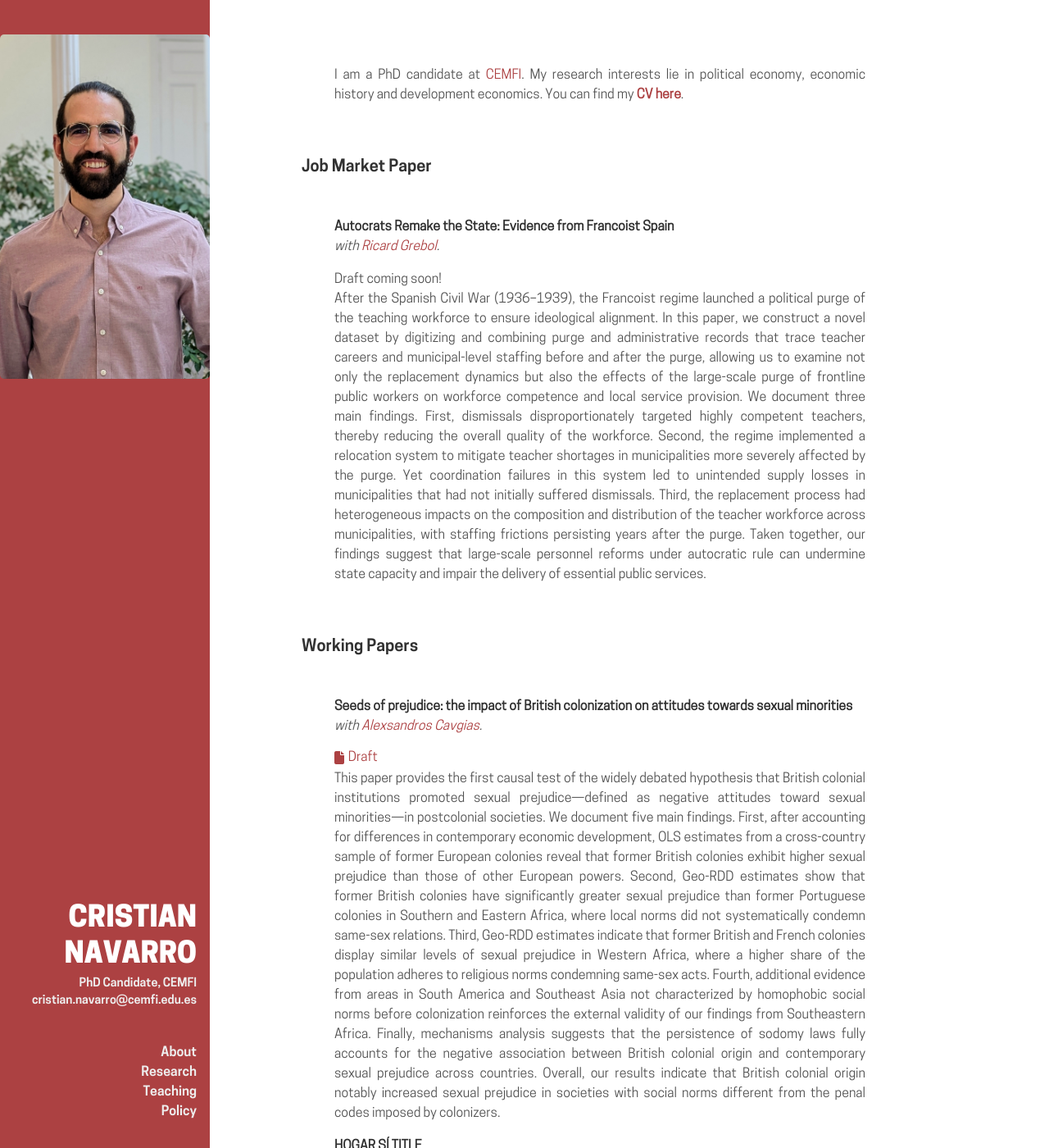
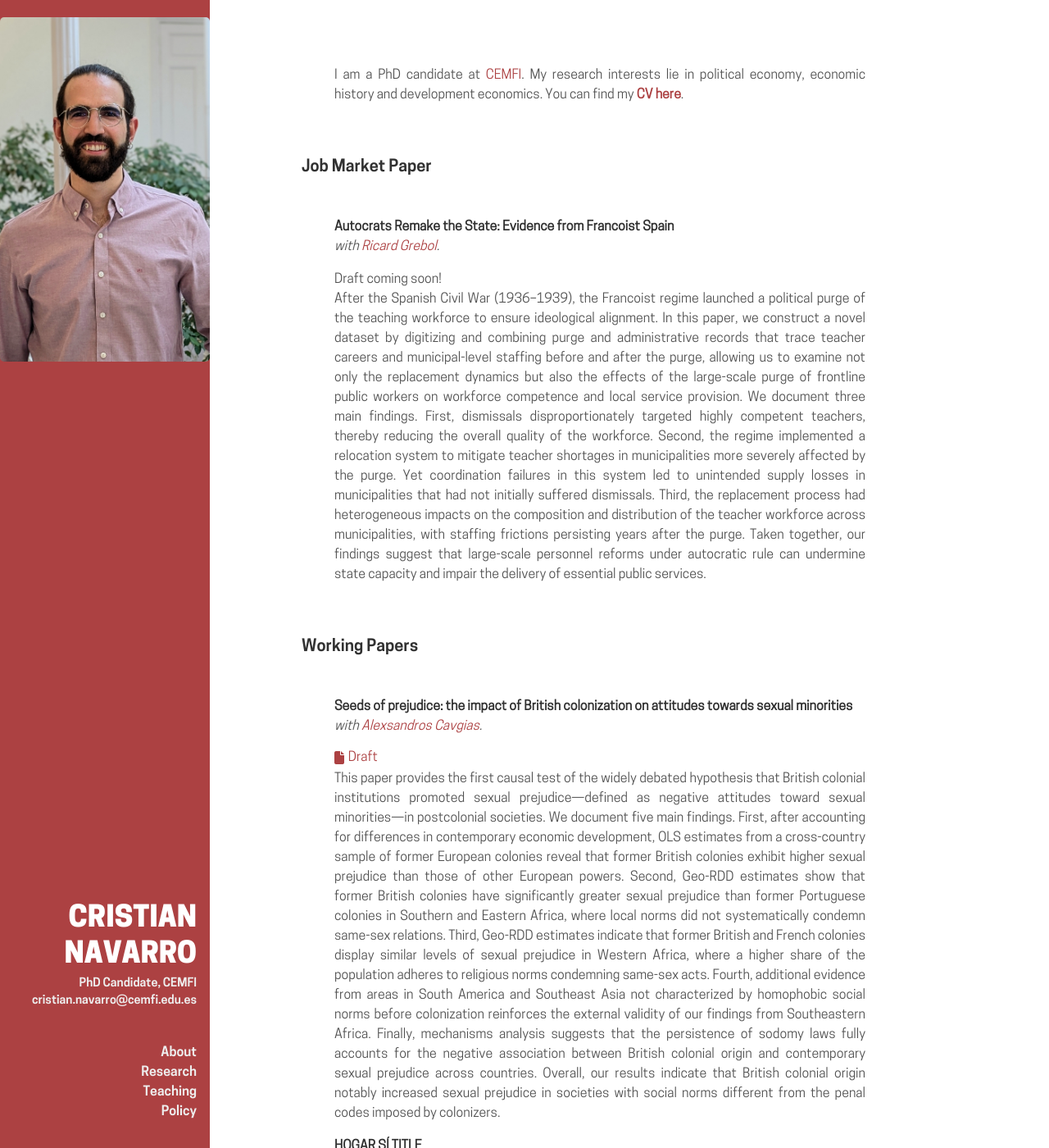
Before and after one commit to cnavarroserrano/cnavarroserrano.github.io, a Jekyll site: the page built from index.md, in a window 1280 px wide and 1400 px high. Shown: the whole window at 82% size. Built offline with Jekyll 4.4.1, drawn with Linux system fonts in a browser that asks for light colours; some web fonts are replaced.

Commit message:
Update sidebar.html

```diff
--- a/_includes/sidebar.html
+++ b/_includes/sidebar.html
@@ -13,10 +13,10 @@
  /* ensure the rule wins */
   .sidebar .sidebar-photo{
     display:block;
-    width:100%;
+    width:115%;
     height: min(42vh, 420px);
     object-fit: cover;
-    transform: translateY(10%);   /* positive = push image down */
+    transform: translateY(5%);   /* positive = push image down */
   }
   @media (max-width: 520px){
     .sidebar .sidebar-photo{
```
